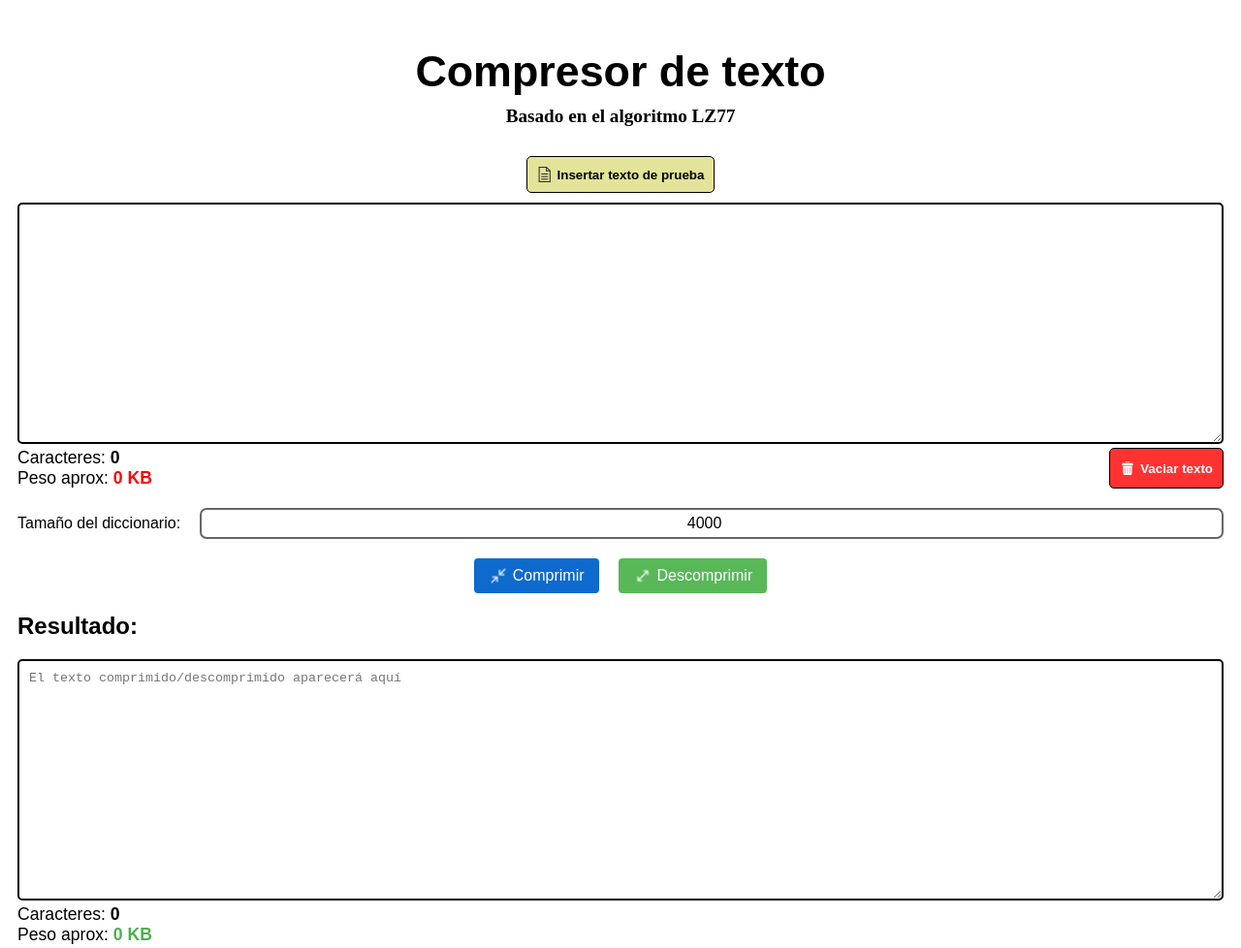
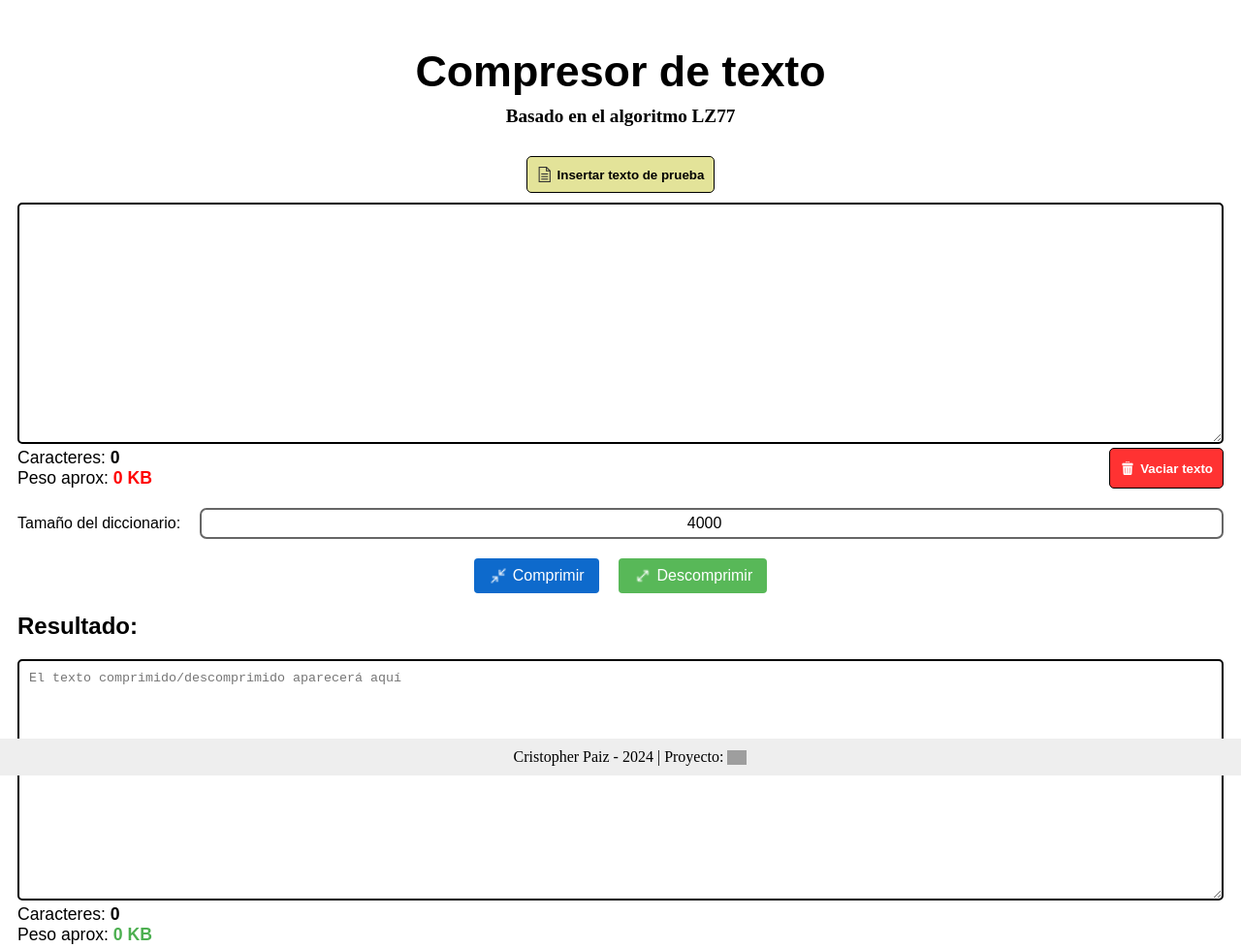
Before and after one commit to CristopherPaiz/LZ77-Texto, a plain HTML site: page index.html in a window 1280 px wide. Shown: the top 978 px of the page at 97% size. Drawn offline with Linux system fonts and the light colour scheme; grey boxes are pictures that could not be loaded.

Commit message:
Add footer

```diff
--- a/index.html
+++ b/index.html
@@ -63,6 +63,16 @@
         </div>
       </div>
     </div>
+    <footer style="position: fixed; bottom: 0; align-items: center; left: 0; width: 100%; background-color: #eee; color: black; padding: 10px; text-align: center">
+      Cristopher Paiz -
+      <script>
+        document.write(new Date().getFullYear());
+      </script>
+      | Proyecto:
+      <a href="https://github.com/CristopherPaiz/LZ77-Texto" style="color: black"
+        ><img src="https://cdn.svgporn.com/logos/github-icon.svg" alt="GitHub" style="width: 20px; vertical-align: text-bottom"
+      /></a>
+    </footer>
     <script src="texto.js"></script>
     <script src="script.js"></script>
   </body>
--- a/styles.css
+++ b/styles.css
@@ -3,6 +3,7 @@
   font-family: Arial, sans-serif;
   padding: 10px;
   box-sizing: border-box;
+  margin-bottom: 50px;
 }
 .titulos {
   display: flex;
```
